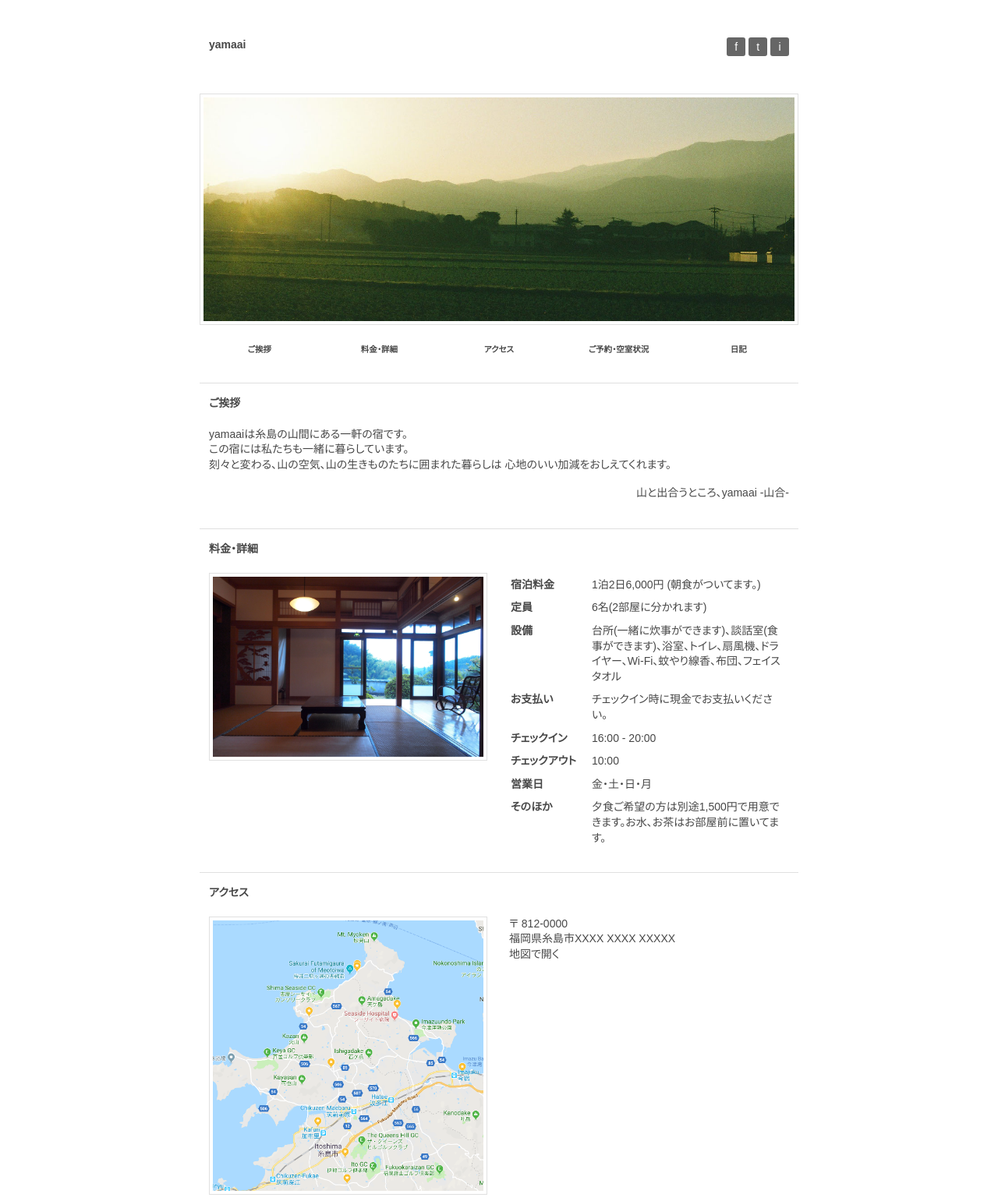
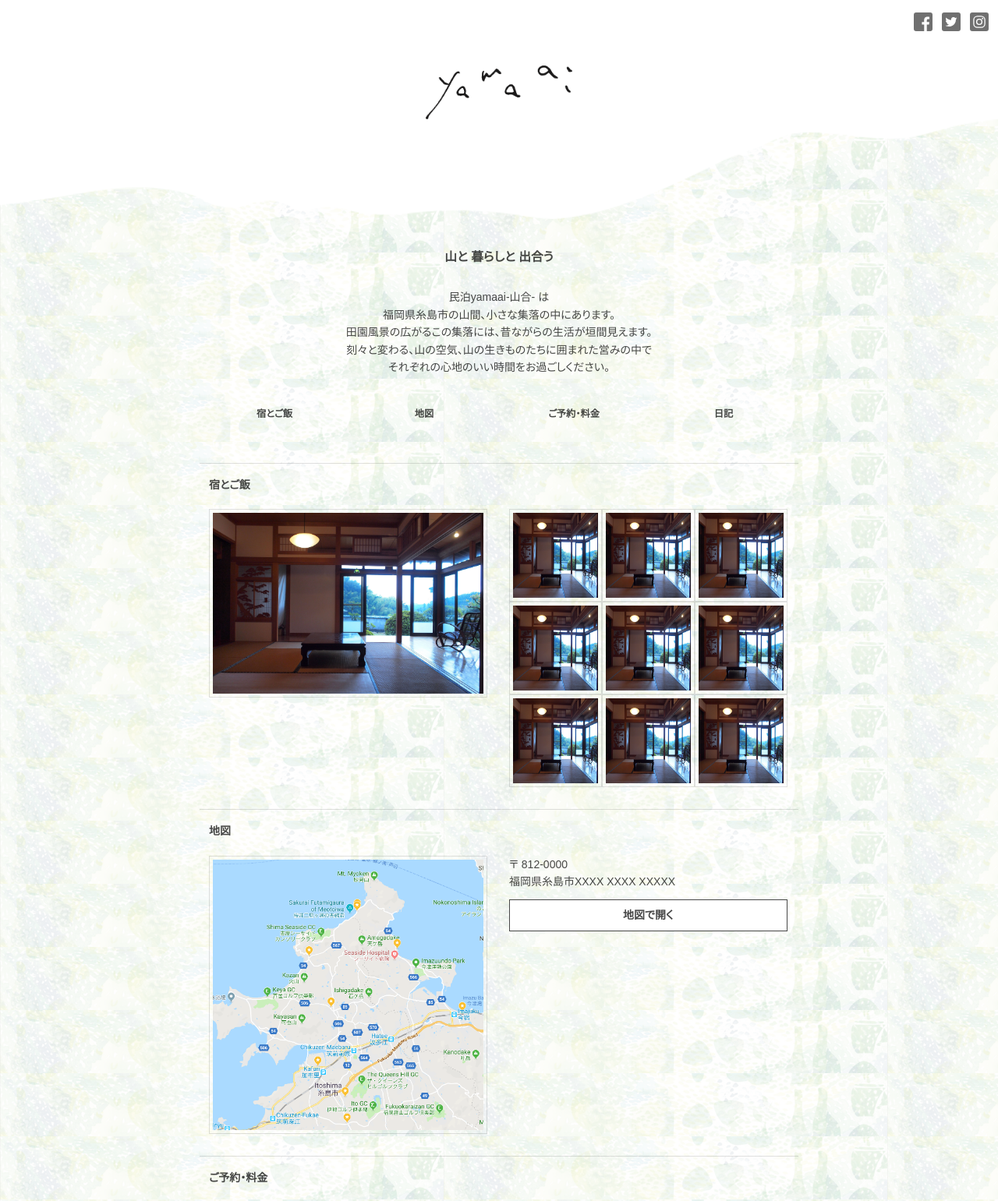
Before and after one commit to khirayama/yamaai, a website: page docs/index.html in a window 1280 px wide. Shown: the top 1541 px of the page at 78% size. Drawn offline with Linux system fonts and the light colour scheme.

Commit message:
Update design

```diff
--- a/docs/index.css
+++ b/docs/index.css
@@ -45,7 +45,7 @@ rect {
   font-weight: inherit;
   font-style: normal;
   font-size: inherit;
-  line-height: 1.4;
+  line-height: 1.6;
   vertical-align: baseline;
   font-feature-settings: 'palt';
   -webkit-tap-highlight-color: transparent;
@@ -89,57 +89,70 @@ html {
 
 /* Application */
 .Application {
+  background-image: url("/images/background.png");
 }
 .Application--Main {
+  background-color: rgba(255, 255, 255, 0.68);
 }
 
 /* Header */
 .Header {
-  position: relative;
-  z-index: 1;
+  background: #fff;
 }
 .Header--Content {
-  display: flex;
-  padding: 48px 12px 36px;
+  position: relative;
+  padding: 84px 12px 0;
   max-width: 768px;
   margin: 0 auto;
 }
 .Header--Content--Heading {
-  flex: 1;
   display: inline-block;
-  font-weight: bold;
+  text-align: center;
+  width: 100%;
 }
-.Header--Content--SocialList {
-  flex: 1;
+.Header--Content--Heading img {
+  width: 188px;
+}
+.Header--SocialList {
+  position: absolute;
+  top: 16px;
+  right: 12px;
   text-align: right;
   display: inline-block;
 }
-.Header--Content--SocialList--Item {
+.Header--SocialList--Item {
   display: inline-block;
   text-align: center;
   width: 24px;
   height: 24px;
   line-height: 24px;
-  background: #666;
+  background: rgba(0, 0, 0, .56);
   color: #fff;
   border-radius: 3px;
 }
-/* MainVisual */
-.MainVisual {
-  width: 100%;
-  padding: 12px;
+.Header--SocialList--Item + .Header--SocialList--Item {
+  margin-left: 8px;
+}
+/* Copy */
+.Copy {
   text-align: center;
+  padding: 36px 12px 16px;
+  font-weight: bold;
+  font-size: 1.125rem;
 }
-.MainVisual--Image {
+/* Message */
+.Message {
   width: 100%;
   max-width: 768px;
+  padding: 12px;
   margin: 0 auto;
+  text-align: center;
 }
 /* Navigation */
 .Navigation {
   max-width: 768px;
   margin: 0 auto;
-  padding: 0 12px;
+  padding: 16px 12px;
 }
 .Navigation--List {
   display: flex;
@@ -147,7 +160,7 @@ html {
 .Navigation--List--Item {
   flex: 1;
   text-align: center;
-  font-size: .75rem;
+  font-size: .875rem;
   padding: 12px 0;
   font-weight: bold;
 }
@@ -164,20 +177,6 @@ html {
 .Image {
   padding: 4px;
   border: solid 1px rgba(0, 0, 0, 0.12);
-}
-/* Message */
-.Message {
-  width: 100%;
-  max-width: 768px;
-  padding: 4px 12px;
-  margin: 0 auto;
-}
-.Sign {
-  width: 100%;
-  max-width: 768px;
-  padding: 12px;
-  margin: 0 auto;
-  text-align: right;
 }
 /* Column */
 .Column {
@@ -204,7 +203,27 @@ html {
     width: calc(50% - 3px);
   }
 }
-
+/* ImageList */
+.ImageList {
+}
+.ImageList .ImageList--Item {
+  position: relative;
+  display: inline-block;
+  width: calc(100% / 3);
+  vertical-align: top;
+  padding-top: calc(100% / 3);
+  cursor: pointer;
+}
+.ImageList .ImageList--Item img {
+  position: absolute;
+  top: 0;
+  left: 0;
+  width: 100%;
+  height: 100%;
+  padding: 4px;
+  border: solid 1px rgba(0, 0, 0, 0.12);
+}
+/* PostList */
 .PostList {
   display: flex;
   flex-wrap: wrap;
@@ -270,3 +289,21 @@ html {
   font-size: 0.75rem;
   color: rgba(0, 0, 0, .64);
 }
+
+.Button {
+  display: inline-block;
+  width: 100%;
+  border: solid 1px rgba(0, 0, 0, .72);
+  padding: 8px;
+  text-align: center;
+  margin: 12px 0;
+  background: #fff;
+  font-weight: bold;
+}
+
+.Note {
+  display: inline-block;
+  width: 100%;
+  border: solid 1px rgba(0, 0, 0, .72);
+  padding: 8px;
+}
--- a/docs/index.html
+++ b/docs/index.html
@@ -27,113 +27,159 @@
       <!-- Header -->
       <header class="Header">
         <div class="Header--Content">
-          <div class="Header--Content--Heading">yamaai</div>
-          <ul class="Header--Content--SocialList">
-            <li class="Header--Content--SocialList--Item"><a href="#">f</a></li>
-            <li class="Header--Content--SocialList--Item"><a href="#">t</a></li>
-            <li class="Header--Content--SocialList--Item"><a href="#">i</a></li>
-          </ul>
+          <h1 class="Header--Content--Heading">
+            <img src="/images/logo.png" alt="yamaai" />
+          </h1>
         </div>
+        <ul class="Header--SocialList">
+          <li class="Header--SocialList--Item">
+            <a href="#"><img src="/images/icon_facebook.svg" alt="facebook" /></a>
+          </li>
+          <li class="Header--SocialList--Item">
+            <a href="#"><img src="/images/icon_twitter.svg" alt="twitter" /></a>
+          </li>
+          <li class="Header--SocialList--Item">
+            <a href="#"><img src="/images/icon_instagram.svg" alt="instagram" /></a>
+          </li>
+        </ul>
       </header>
-      <!-- MainVisual -->
-      <div class="MainVisual">
-        <div class="MainVisual--Image">
-          <img class="Image" src="./images/image_rectangle.jpg" />
-        </div>
+      <div class="MainDivider">
+        <img src="/images/divider.png" alt="yamaai" />
+      </div>
+      <h2 class="Copy">山と 暮らしと 出合う</h2>
+      <!-- Message -->
+      <div class="Message">
+        <p>
+        民泊yamaai-山合- は<br>
+        福岡県糸島市の山間、小さな集落の中にあります。<br>
+        田園風景の広がるこの集落には、昔ながらの生活が垣間見えます。<br>
+        刻々と変わる、山の空気、山の生きものたちに囲まれた営みの中で<br>
+        それぞれの心地のいい時間をお過ごしください。
+        </p>
       </div>
       <nav class="Navigation">
         <ul class="Navigation--List">
-          <li class="Navigation--List--Item"><a href="#message">ご挨拶</a></li>
-          <li class="Navigation--List--Item"><a href="#fee">料金・詳細</a></li>
-          <li class="Navigation--List--Item"><a href="#access">アクセス</a></li>
-          <li class="Navigation--List--Item"><a href="#reservation">ご予約・空室状況</a></li>
+          <li class="Navigation--List--Item"><a href="#about">宿とご飯</a></li>
+          <li class="Navigation--List--Item"><a href="#access">地図</a></li>
+          <li class="Navigation--List--Item"><a href="#reservation">ご予約・料金</a></li>
           <li class="Navigation--List--Item"><a href="#diary">日記</a></li>
         </ul>
       </nav>
-      <!-- Message -->
-      <h2 class="ContentHeader" id="message">ご挨拶</h2>
-      <div class="Message">
-        <p>
-          yamaaiは糸島の山間にある一軒の宿です。<br>
-          この宿には私たちも一緒に暮らしています。<br>
-          刻々と変わる、山の空気、山の生きものたちに囲まれた暮らしは
-          心地のいい加減をおしえてくれます。<br>
-        </p>
-      </div>
-      <div class="Sign">
-        山と出合うところ、yamaai -山合-
-      </div>
-      <!-- Fee -->
-      <h2 class="ContentHeader" id="fee">料金・詳細</h2>
+      <!-- About -->
+      <h2 class="ContentHeader" id="about">宿とご飯</h2>
       <div class="Column">
         <div class="Column--Item">
-          <img src="./images/image2.jpg" class="Image" />
+          <img class="Image" src="./images/image2.jpg" />
+        </div>
+        <div class="Column--Item">
+          <ul class="ImageList">
+            <li class="ImageList--Item">
+              <img src="./images/image2.jpg" />
+            </li><li class="ImageList--Item">
+              <img src="./images/image2.jpg" />
+            </li><li class="ImageList--Item">
+              <img src="./images/image2.jpg" />
+            </li><li class="ImageList--Item">
+              <img src="./images/image2.jpg" />
+            </li><li class="ImageList--Item">
+              <img src="./images/image2.jpg" />
+            </li><li class="ImageList--Item">
+              <img src="./images/image2.jpg" />
+            </li><li class="ImageList--Item">
+              <img src="./images/image2.jpg" />
+            </li><li class="ImageList--Item">
+              <img src="./images/image2.jpg" />
+            </li><li class="ImageList--Item">
+              <img src="./images/image2.jpg" />
+            </li>
+          </ul>
+        </div>
+      </div>
+      <!-- Access -->
+      <h2 class="ContentHeader" id="access">地図</h2>
+      <div class="Column">
+        <div class="Column--Item">
+          <a href="https://goo.gl/maps/3uLyYV5ThcN2">
+            <img class="Image" src="./images/map.png" />
+          </a>
+        </div>
+        <div class="Column--Item">
+          &#12306; 812-0000<br>
+          福岡県糸島市XXXX XXXX XXXXX
+          <div class="Button">
+            <a href="https://goo.gl/maps/3uLyYV5ThcN2">地図で開く</a>
+          </div>
+        </div>
+      </div>
+      <!-- Reservation -->
+      <h2 class="ContentHeader" id="reservation">ご予約・料金</h2>
+      <div class="Column">
+        <div class="Column--Item">
+          <p>お電話での予約を承っています。</p>
+          <p>受付時間: 金・土・日・月 10:00 - 16:00</p>
+          <p>
+            <a href="tel:05013133063">&#9742; 050 1313 3063</a>
+          </p>
+          <div class="Button">
+            <a href="tel:05013133063">電話する</a>
+          </div>
         </div>
         <div class="Column--Item">
           <table>
             <tbody>
               <tr>
                 <th>宿泊料金</th>
-                <td>1泊2日6,000円 (朝食がついてます。)</td>
+                <td>1泊2日朝食付き</td>
+                <td>6,000円</td>
+              </tr>
+              <tr>
+                <th></th>
+                <td>1泊2日朝食・夕食付き</td>
+                <td>7,500円</td>
+              </tr>
+              <tr>
+                <th></th>
+                <td colspan="2">
+                  <p class="Note">ごはんはみんなで作って食べます。宿泊料はチェックイン時にお支払いください。</p>
+                </td>
               </tr>
               <tr>
                 <th>定員</th>
-                <td>6名(2部屋に分かれます)</td>
+                <td colspan="2">6名(2部屋に分かれます)</td>
               </tr>
               <tr>
                 <th>設備</th>
-                <td>台所(一緒に炊事ができます)、談話室(食事ができます)、浴室、トイレ、扇風機、ドライヤー、Wi-Fi、蚊やり線香、布団、フェイスタオル</td>
+                <td colspan="2">
+                  台所(一緒に炊事ができます)<br>
+                  談話室(食事ができます)<br>
+                  浴室、トイレ、<br>
+                  扇風機、ファンヒーター<br>
+                  ドライヤー、フェイスタオル<br>
+                  Wi-Fi
+                </td>
               </tr>
               <tr>
                 <th>お支払い</th>
-                <td>チェックイン時に現金でお支払いください。</td>
+                <td colspan="2">チェックイン時に現金でお支払いください。</td>
               </tr>
               <tr>
                 <th>チェックイン</th>
-                <td>16:00 - 20:00</td>
+                <td colspan="2">16時〜20時</td>
               </tr>
               <tr>
                 <th>チェックアウト</th>
-                <td>10:00</td>
+                <td colspan="2">10時まで</td>
               </tr>
               <tr>
                 <th>営業日</th>
-                <td>金・土・日・月</td>
+                <td colspan="2">金・土・日・月</td>
               </tr>
               <tr>
                 <th>そのほか</th>
-                <td>夕食ご希望の方は別途1,500円で用意できます。お水、お茶はお部屋前に置いてます。</td>
+                <td colspan="2">お水、お茶はお部屋前に置いてます。</td>
               </tr>
             </tbody>
           </table>
-        </div>
-      </div>
-      <!-- Access -->
-      <h2 class="ContentHeader" id="access">アクセス</h2>
-      <div class="Column">
-        <div class="Column--Item">
-          <a href="https://goo.gl/maps/3uLyYV5ThcN2">
-            <img src="./images/map.png" class="Image" />
-          </a>
-        </div>
-        <div class="Column--Item">
-          &#12306; 812-0000<br>
-          福岡県糸島市XXXX XXXX XXXXX
-          <div>
-            <a href="https://goo.gl/maps/3uLyYV5ThcN2">地図で開く</a>
-          </div>
-        </div>
-      </div>
-      <!-- Reservation -->
-      <h2 class="ContentHeader" id="reservation">ご予約・空室状況</h2>
-      <div class="Column">
-        <div class="Column--Item">
-          <img src="./images/calender.png" class="Image" />
-        </div>
-        <div class="Column--Item">
-          <p>お電話での予約を承っています。</p>
-          <a href="tel:05013133063"></a>
-          <p>受付時間: 金・土・日・月 10:00 - 16:00</p>
         </div>
       </div>
       <!-- Diary -->
@@ -212,8 +258,8 @@
           </a>
         </li>
       </ul>
+      <footer class="Footer">Copyright &copy; yamaai. All right reserved.</footer>
     </main>
   </section>
-  <footer class="Footer">Copyright &copy; yamaai. All right reserved.</footer>
 </body>
 </html>
```
Also changed, not shown: docs/images/background.png (added), docs/images/divider.png (added), docs/images/icon_facebook.svg (added), docs/images/icon_instagram.svg (added), docs/images/icon_twitter.svg (added), docs/images/logo.png (added), 1 other file.
